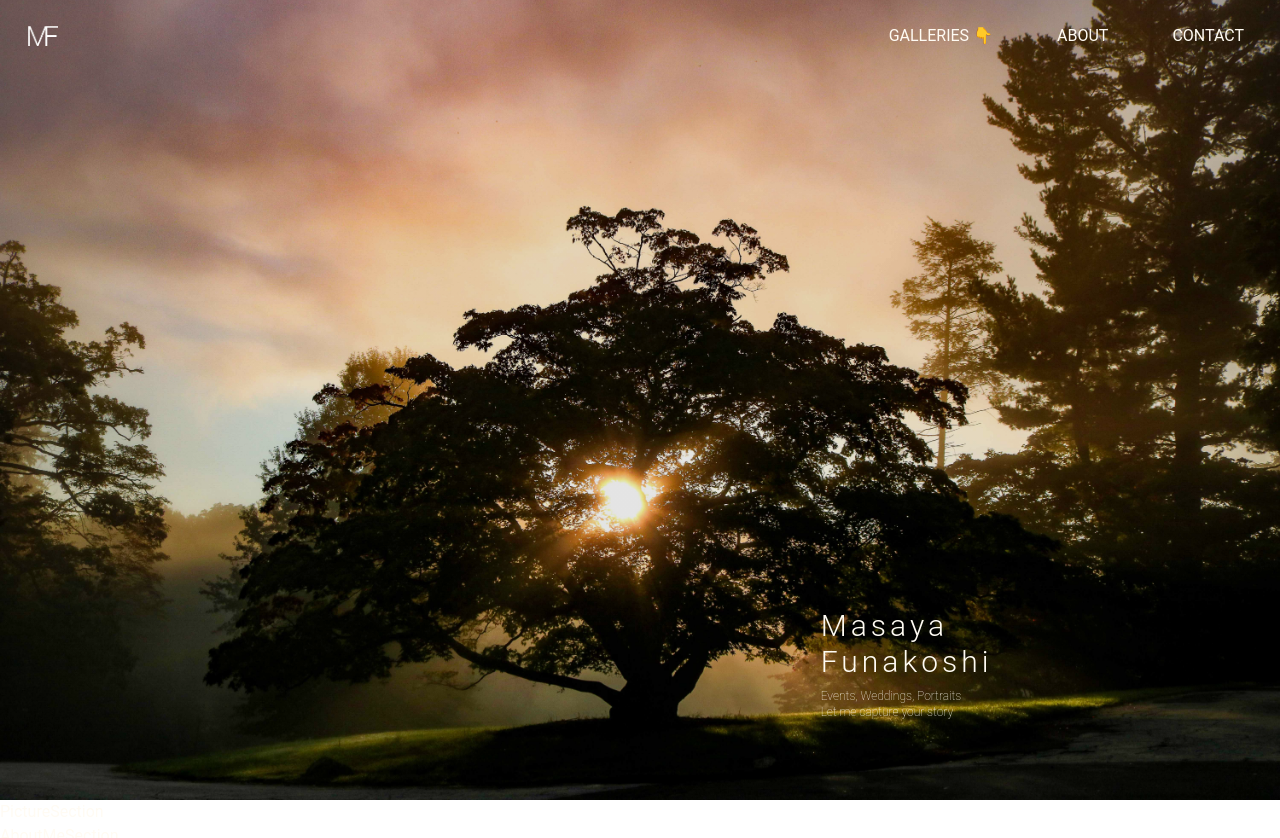
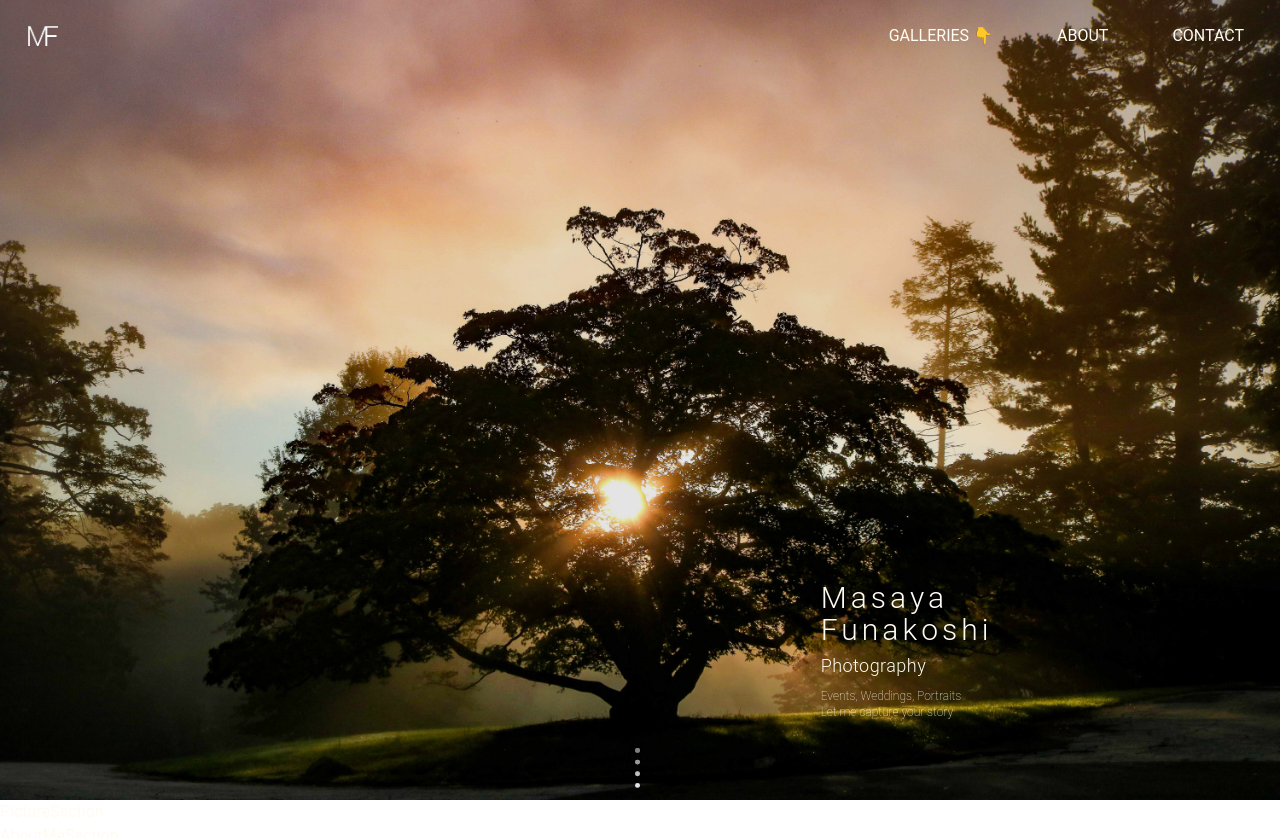
Before and after one commit to masayafunakoshi1/photography-website-v3, a Next.js app: page / in a window 1280 px wide. Shown: the top 838 px of the page. Built offline with nearby package versions, Linux system fonts and the light colour scheme.

Commit message:
Finishing style of hero page

```diff
--- a/components/Home/HeroSection.tsx
+++ b/components/Home/HeroSection.tsx
@@ -1,4 +1,5 @@
 import React from 'react'
+import Image from 'next/image'
 import Navbar from '../Navbar'
 
 const HeroSection = () => {
@@ -6,24 +7,28 @@ const HeroSection = () => {
     <div className="flex min-h-screen flex-col background-hero h-screen justify-between">
         <Navbar />
         <div className="grid grid-rows-1 grid-cols-12">
-            <div className="flex justify-center items-end pb-3 col-start-6">
-                <div className='flex-col justify-center items-center'>
+
+            <div className="flex justify-end items-end pb-3 col-start-6">
+                <div >
+                    <Image src={"/images/Ellipse.svg"} alt={"Scroll down ellipses"} width={5} height={5} className="box-glow" />
                 </div>
             </div>
-            <div className="
-            flex flex-col  justify-center items-center col-start-7 col-span-5
-            ">
+
+            <div className="flex flex-col justify-center items-center col-start-7 col-span-5">
                 <div className="pb-20">
-                    <h1 className="pb-2 font-light text-3xl tracking-widest">
+                    <p className="pb-2 font-light text-3xl tracking-widest leading-8">
                         Masaya <br/>
-                        Funakoshi
-                    </h1>
+                        Funakoshi <br/>
+                        <span className="text-lg font-light tracking-wide">Photography</span>
+                    </p>
+
                     <div className="font-roboto text-xs font-thin ">
                         <p>Events, Weddings, Portraits</p>
                         <p>Let me capture your story</p>
                     </div>
                 </div>
             </div>
+
         </div>
     </div>
   )
--- a/styles/globals.css
+++ b/styles/globals.css
@@ -26,3 +26,76 @@ html, body{
     background-size: cover;
     background-position: center;
 }
+
+/* GRADIENT TEXT FLOW ANIMATION */
+
+.box-glow:before {
+    /* box-shadow: 1px 1px  rgba(255, 255, 255, 0.582); */
+    content: "";
+    z-index: -1;
+    position: absolute;
+    top: 0;
+    right: 0;
+    bottom: 0;
+    left: 0;
+    background: linear-gradient(-45deg, #f5f5f5 0%, #9ea0a3 100% );
+    transform: translate3d(0px, 20px, 0) scale(0.95);
+    filter: blur(20px);
+    opacity: var(0.7);
+    transition: opacity 0.3s;
+    border-radius: inherit;
+
+}
+
+.box-glow::after {
+    content: "";
+    z-index: -1;
+    position: absolute;
+    top: 0;
+    right: 0;
+    bottom: 0;
+    left: 0;
+    background: inherit;
+    border-radius: inherit;
+}
+
+.text-animation{
+    background-size: 200% 200%;
+    animation: gradient-animation 3s ease infinite;
+}
+
+
+/* KeyFrames for gradient animation*/
+@-webkit-keyframes gradient-animation {
+    0% {
+      background-position: 0% 50%;
+    }
+    50% {
+      background-position: 100% 50%;
+    }
+    100% {
+      background-position: 0% 50%;
+    }
+  }
+  @-moz-keyframes gradient-animation {
+    0% {
+      background-position: 0% 50%;
+    }
+    50% {
+      background-position: 100% 50%;
+    }
+    100% {
+      background-position: 0% 50%;
+    }
+  }
+  @keyframes gradient-animation {
+    0% {
+      background-position: 0% 50%;
+    }
+    50% {
+      background-position: 100% 50%;
+    }
+    100% {
+      background-position: 0% 50%;
+    }
+  }
```
Also changed, not shown: public/images/Ellipse.svg (added).
